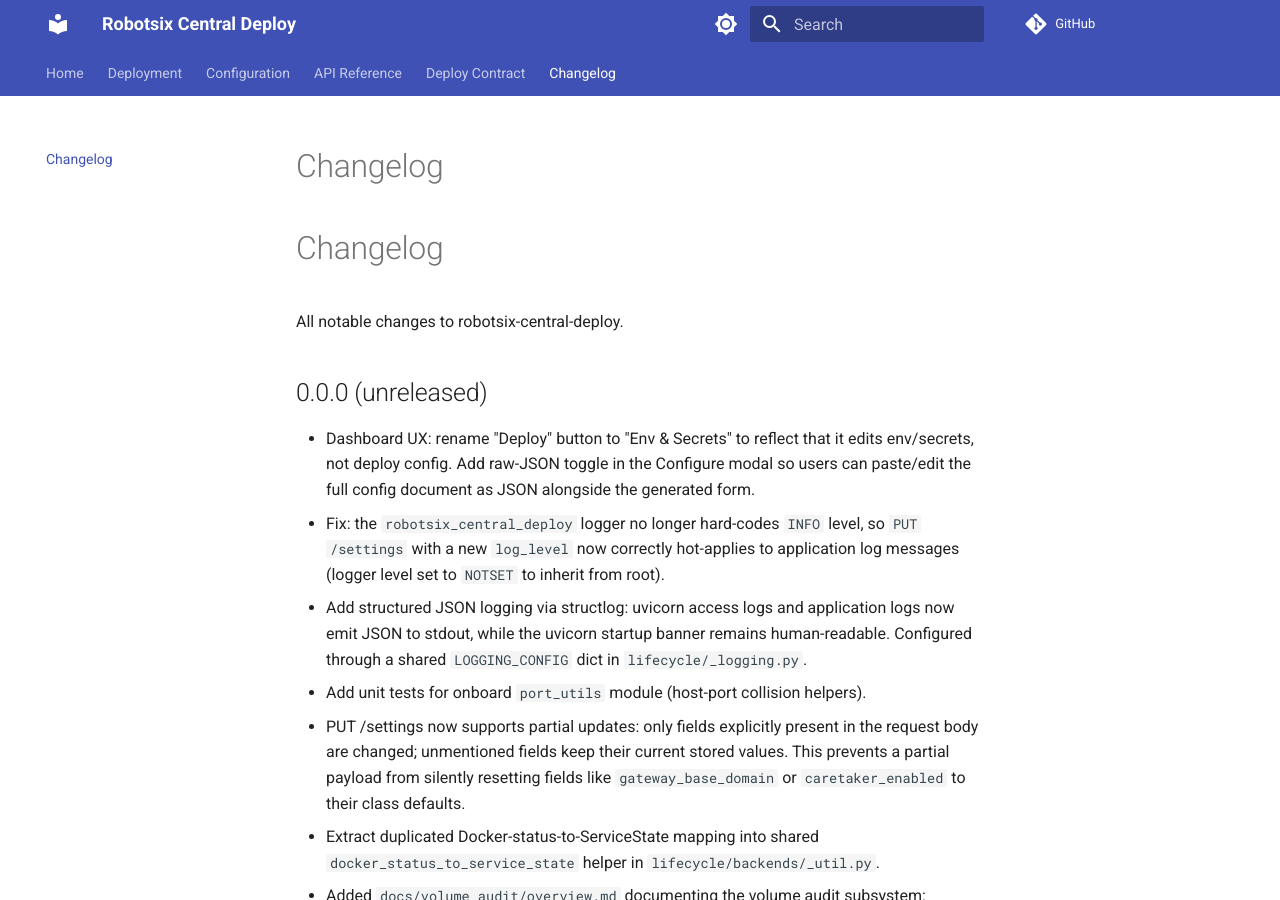
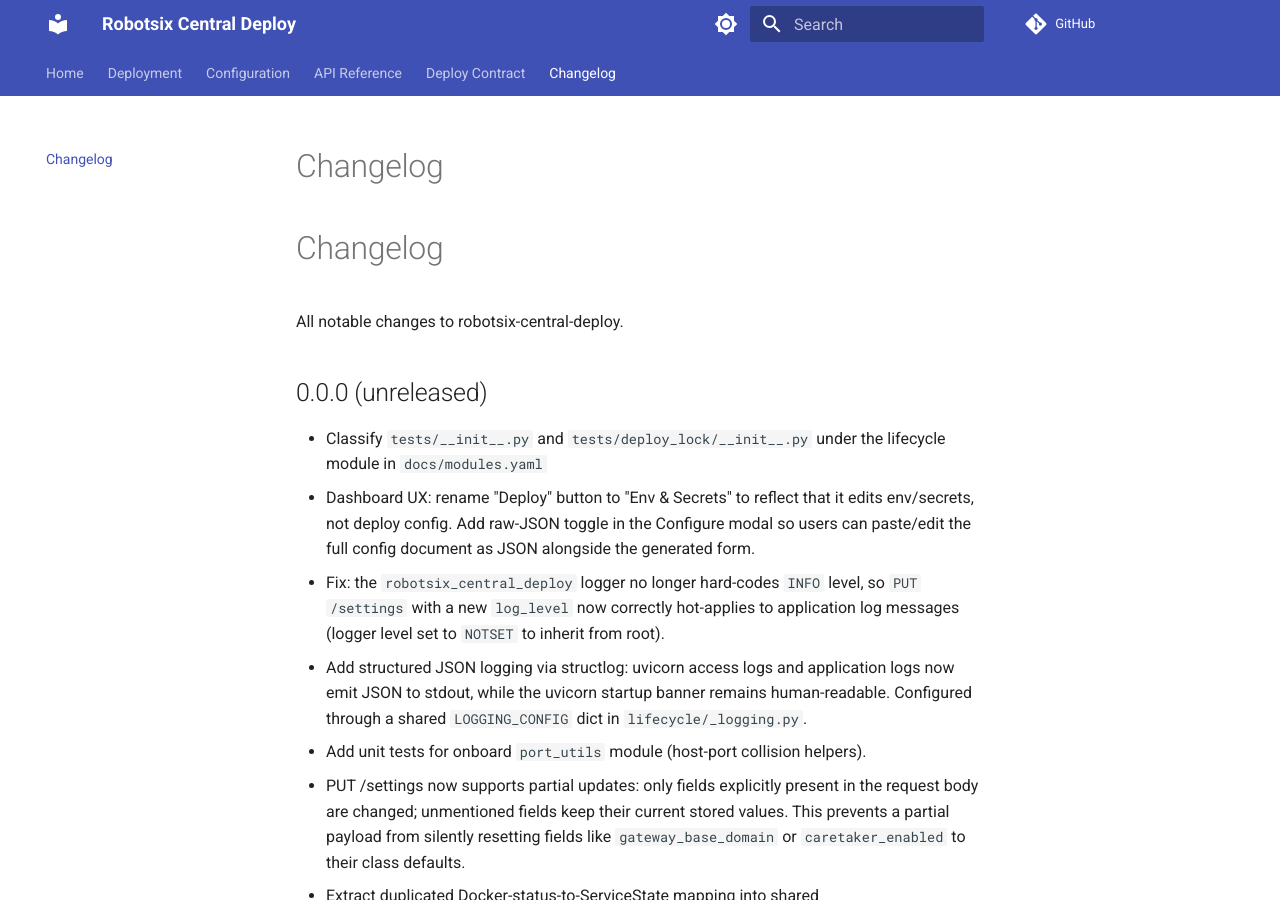
Before and after one commit to damien-robotsix/robotsix-central-deploy, an MkDocs documentation site: the page built from docs/changelog.md, in a window 1280 px wide and 900 px high. Built offline with MkDocs 1.6.1 and Material for MkDocs 9.7.7, drawn with Linux system fonts in a browser that asks for light colours; comment, search, counter and statistics services are not loaded.

Commit message:
mill: Classify tests/__init__.py and tests/deploy_lock/__init__.py: assign to existing module lifecycle (20260705T233111Z-classify-tests-init-py-and-tests-deploy-1495) (#350)
* mill: Classify tests/__init__.py and tests/deploy_lock/__init__.py: assign to existing module lifecycle (20260705T233111Z-classify-tests-init-py-and-tests-deploy-1495)

* ci: auto-fix add trailing newline to changelog

---------

Co-authored-by: robotsix-mill <mill@robotsix.local>

```diff
--- a/CHANGELOG.md
+++ b/CHANGELOG.md
@@ -6,6 +6,7 @@ All notable changes to robotsix-central-deploy.
 
 ## 0.0.0 (unreleased)
 
+- Classify `tests/__init__.py` and `tests/deploy_lock/__init__.py` under the lifecycle module in `docs/modules.yaml`
 - Dashboard UX: rename "Deploy" button to "Env &amp; Secrets" to reflect that it edits env/secrets, not deploy config. Add raw-JSON toggle in the Configure modal so users can paste/edit the full config document as JSON alongside the generated form.
 - Fix: the `robotsix_central_deploy` logger no longer hard-codes `INFO` level, so `PUT /settings` with a new `log_level` now correctly hot-applies to application log messages (logger level set to `NOTSET` to inherit from root).
 - Add structured JSON logging via structlog: uvicorn access logs and application logs now emit JSON to stdout, while the uvicorn startup banner remains human-readable. Configured through a shared `LOGGING_CONFIG` dict in `lifecycle/_logging.py`.
--- a/docs/modules.yaml
+++ b/docs/modules.yaml
@@ -65,6 +65,8 @@ modules:
       - src/robotsix_central_deploy/_yaml_utils.py
       - src/robotsix_central_deploy/deploy_lock.py
       - tests/conftest.py
+      - tests/__init__.py
+      - tests/deploy_lock/__init__.py
       - tests/deploy_lock/test_deploy_lock.py
       - tests/yaml_utils/__init__.py
       - tests/yaml_utils/test_yaml_utils.py
```
Also changed, not shown: changelog.d/20260705T233111Z-classify-tests-init-py-and-tests-deploy-1495.misc.md (added, +1 -0 lines).
